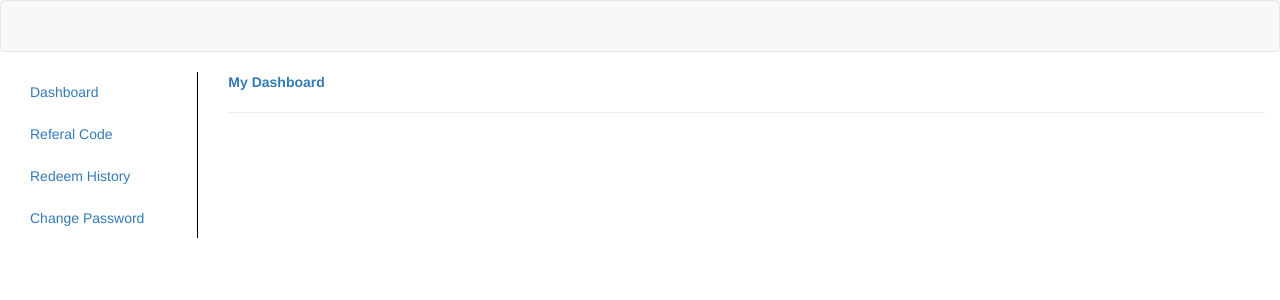
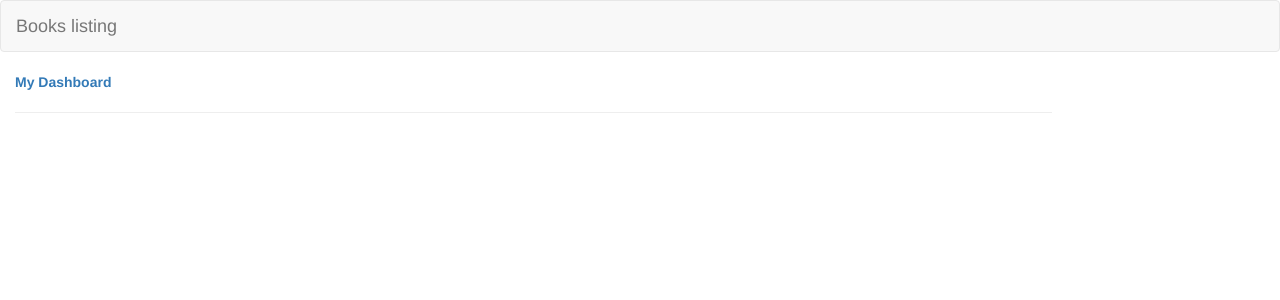
Before and after one commit to bsdemon/angular-kinder, an Angular app: page / in a window 1280 px wide. Shown: the top 300 px of the page. Built offline with nearby package versions, Linux system fonts and the light colour scheme.

Commit message:
Pass title from app component

```diff
--- a/src/app/app.component.html
+++ b/src/app/app.component.html
@@ -1,3 +1,2 @@
-<app-nav-bar></app-nav-bar>
-<app-left-side-bar></app-left-side-bar>
+<app-nav-bar [title]="title"></app-nav-bar>
 <app-main-container></app-main-container>
--- a/src/app/components/nav-bar/nav-bar.component.ts
+++ b/src/app/components/nav-bar/nav-bar.component.ts
@@ -1,4 +1,4 @@
-import { Component, OnInit } from '@angular/core';
+import { Component, OnInit, Input } from '@angular/core';
 
 @Component({
   selector: 'app-nav-bar',
@@ -7,6 +7,8 @@ import { Component, OnInit } from '@angular/core';
 })
 export class NavBarComponent implements OnInit {
 
+  @Input('title') title: string;
+
   constructor() { }
 
   ngOnInit() {
```
